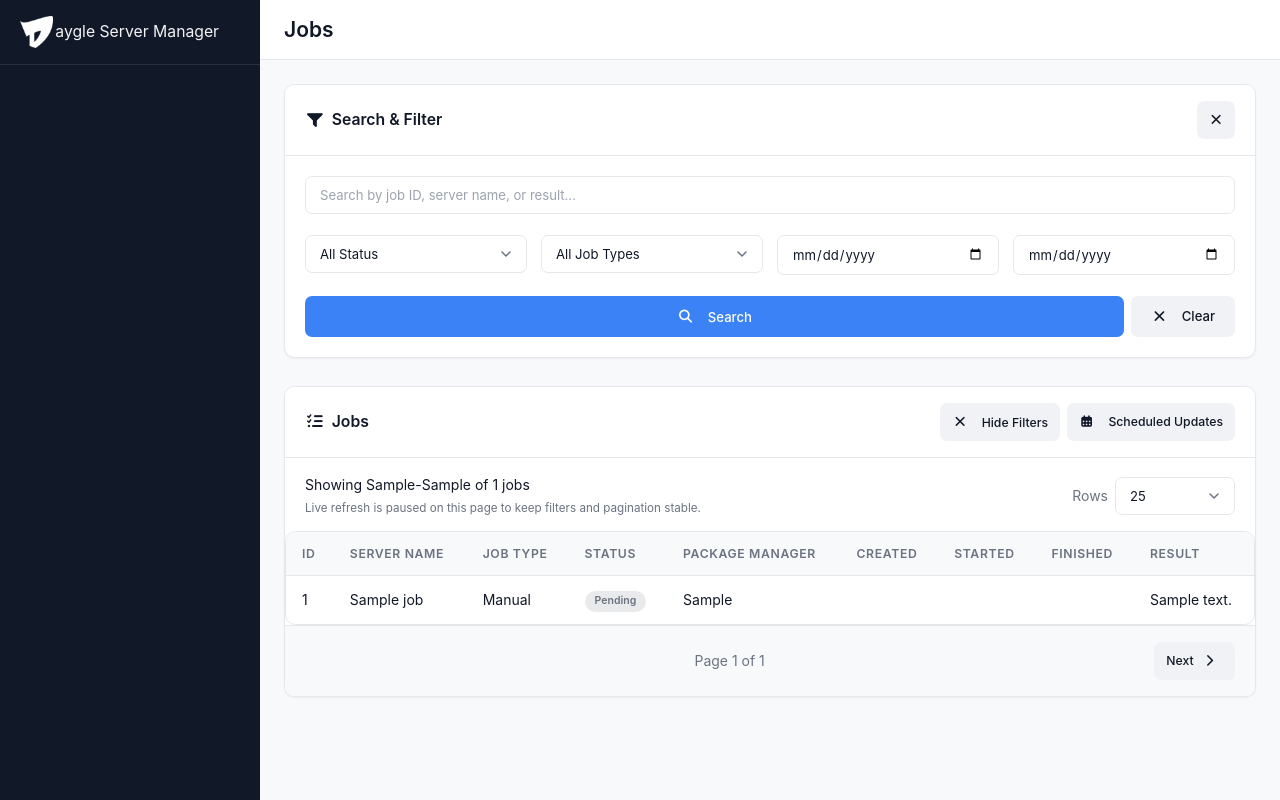
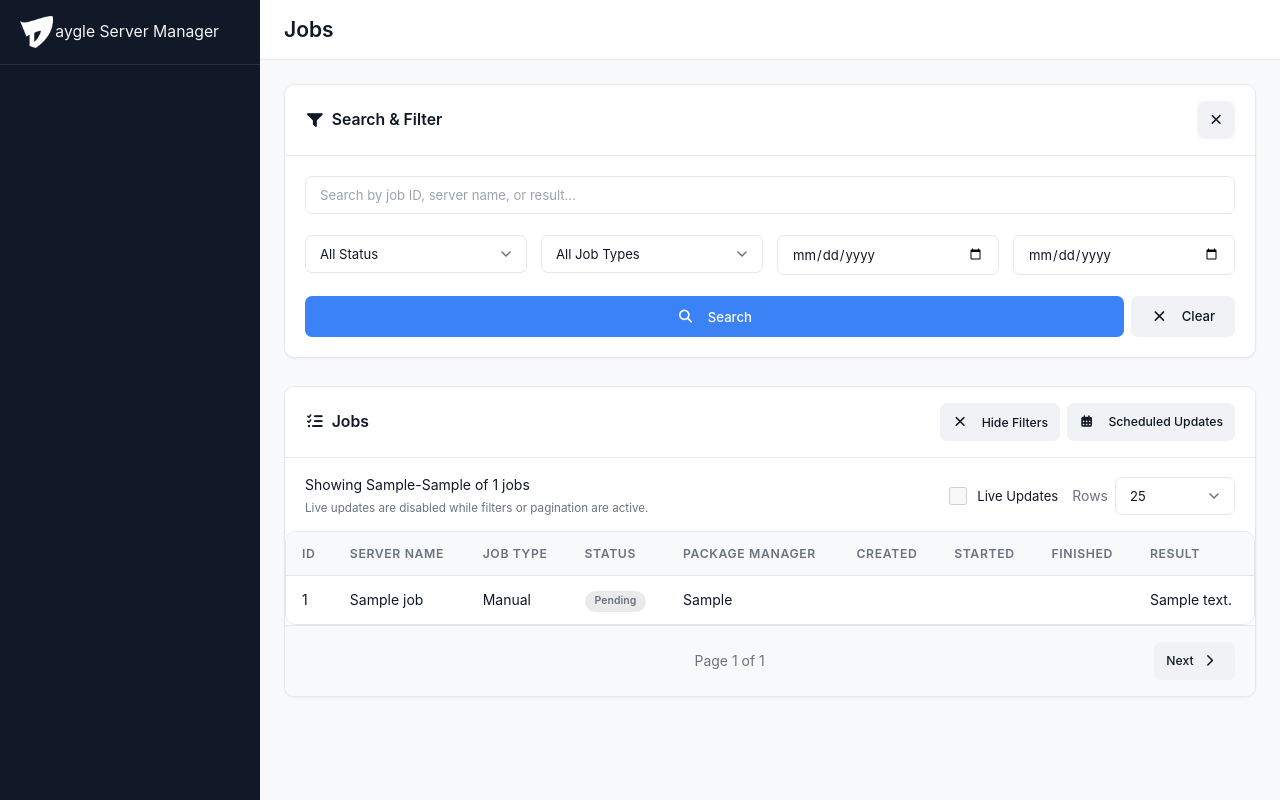
Before and after one commit to daygle/daygle-server-manager, a FastAPI app: template api/templates/updates_jobs.html in a window 1280 px wide. Run offline with FastAPI, Linux system fonts and the light colour scheme; the template is opened without the code that fills it: most values are stand-ins (such as "Sample title", 1, 10 or a date in 2020); parts of the project's set-up code (start-up, migrations or seed data) failed here and were passed over.

Commit message:
Live Table Updates

```diff
--- a/api/static/js/app.js
+++ b/api/static/js/app.js
@@ -1037,7 +1037,49 @@ document.querySelectorAll("[data-delete-schedule]").forEach((button) => {
 
 if (jobsBody) {
   const isServerRenderedJobsPage = window.location.pathname.startsWith("/updates/jobs");
-  if (!isServerRenderedJobsPage) {
+  if (isServerRenderedJobsPage) {
+    const liveUpdatesToggle = document.getElementById("live_updates_toggle");
+    const searchParams = new URLSearchParams(window.location.search);
+    const hasActiveFilters = ["q", "status", "job_type", "date_from", "date_to", "job_id"].some((key) => {
+      const value = (searchParams.get(key) || "").trim();
+      return value.length > 0;
+    }) || Number(searchParams.get("page") || "1") > 1;
+    let refreshTimerId = null;
+
+    const stopLiveRefresh = () => {
+      if (refreshTimerId !== null) {
+        clearInterval(refreshTimerId);
+        refreshTimerId = null;
+      }
+    };
+
+    const startLiveRefresh = () => {
+      stopLiveRefresh();
+      refreshTimerId = setInterval(() => {
+        window.location.reload();
+      }, 10000);
+    };
+
+    if (liveUpdatesToggle) {
+      if (hasActiveFilters) {
+        liveUpdatesToggle.checked = false;
+        liveUpdatesToggle.disabled = true;
+        liveUpdatesToggle.title = "Clear filters and return to page 1 to enable live updates.";
+      }
+
+      liveUpdatesToggle.addEventListener("change", () => {
+        if (liveUpdatesToggle.checked && !hasActiveFilters) {
+          startLiveRefresh();
+          return;
+        }
+        stopLiveRefresh();
+      });
+
+      if (liveUpdatesToggle.checked && !hasActiveFilters) {
+        startLiveRefresh();
+      }
+    }
+  } else {
     setInterval(loadJobs, 5000);
     loadJobs();
   }
--- a/api/templates/updates_jobs.html
+++ b/api/templates/updates_jobs.html
@@ -69,6 +69,7 @@
 </div>
 
 <div class="card" id="jobsCard">
+  {% set filters_active = search_q or selected_status or selected_job_type or selected_date_from or selected_date_to or page > 1 %}
   <div class="card-header flex-between">
     <div class="card-title">
       <i class="fas fa-tasks"></i>
@@ -89,8 +90,23 @@
     <div class="flex-between" style="padding: 16px 20px 12px 20px; gap: 12px; flex-wrap: wrap;">
       <div>
         <p style="margin: 0;" class="text-secondary">Showing {{ showing_from }}-{{ showing_to }} of {{ total_count }} jobs</p>
-        <small class="text-secondary">Live refresh is paused on this page to keep filters and pagination stable.</small>
+        {% if filters_active %}
+        <small class="text-secondary">Live updates are disabled while filters or pagination are active.</small>
+        {% else %}
+        <small class="text-secondary">Enable Live Updates to auto-refresh this page.</small>
+        {% endif %}
       </div>
+      <div class="flex gap-3" style="align-items: center; flex-wrap: wrap;">
+        <div class="form-check" style="margin: 0;">
+          <input
+            id="live_updates_toggle"
+            class="form-check-input"
+            type="checkbox"
+            {% if not filters_active %}checked{% endif %}
+            {% if filters_active %}disabled{% endif %}
+          >
+          <label for="live_updates_toggle" class="form-check-label">Live Updates</label>
+        </div>
       <form method="get" action="/updates/jobs" class="flex gap-2" style="align-items: center;">
         <input type="hidden" name="q" value="{{ search_q }}">
         <input type="hidden" name="status" value="{{ selected_status }}">
@@ -106,6 +122,7 @@
           <option value="200" {% if page_size == 200 %}selected{% endif %}>200</option>
         </select>
       </form>
+      </div>
     </div>
 
     <div class="table-container">
```
